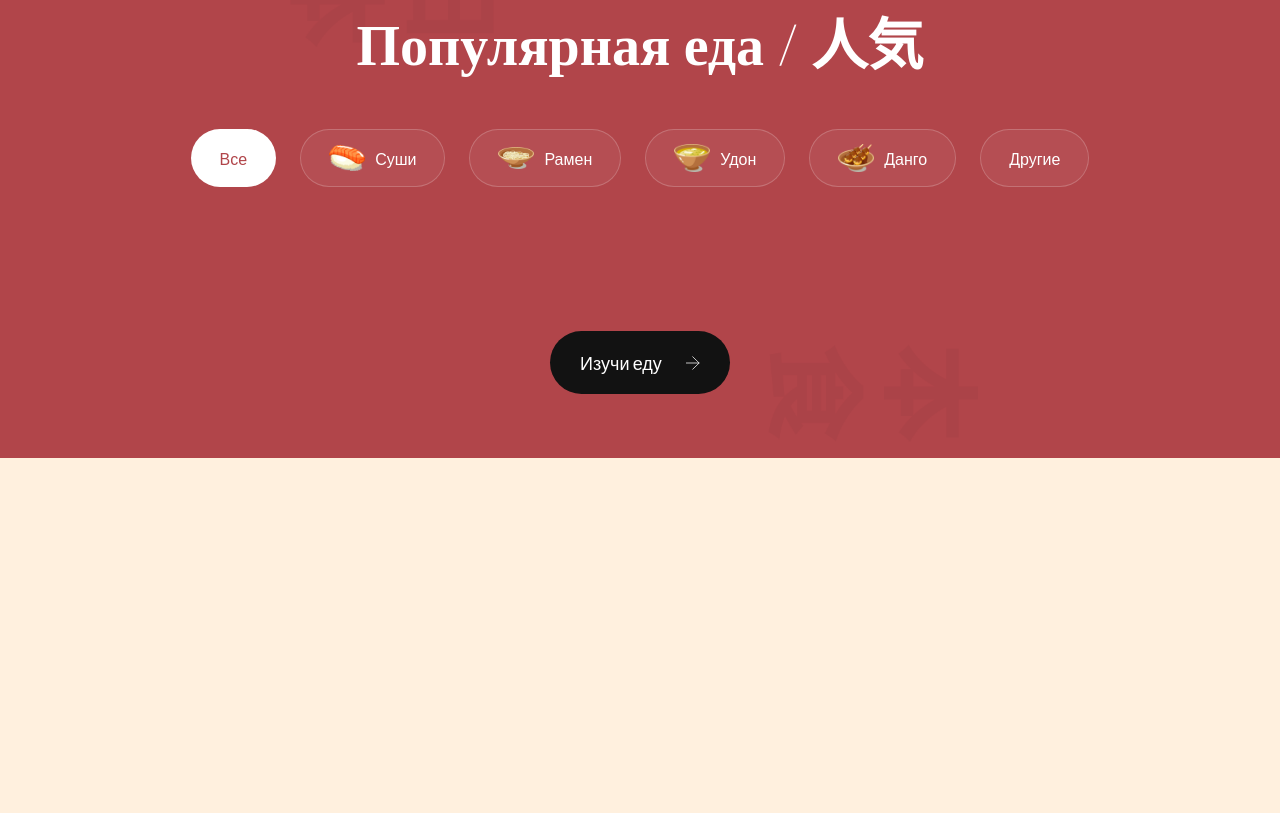
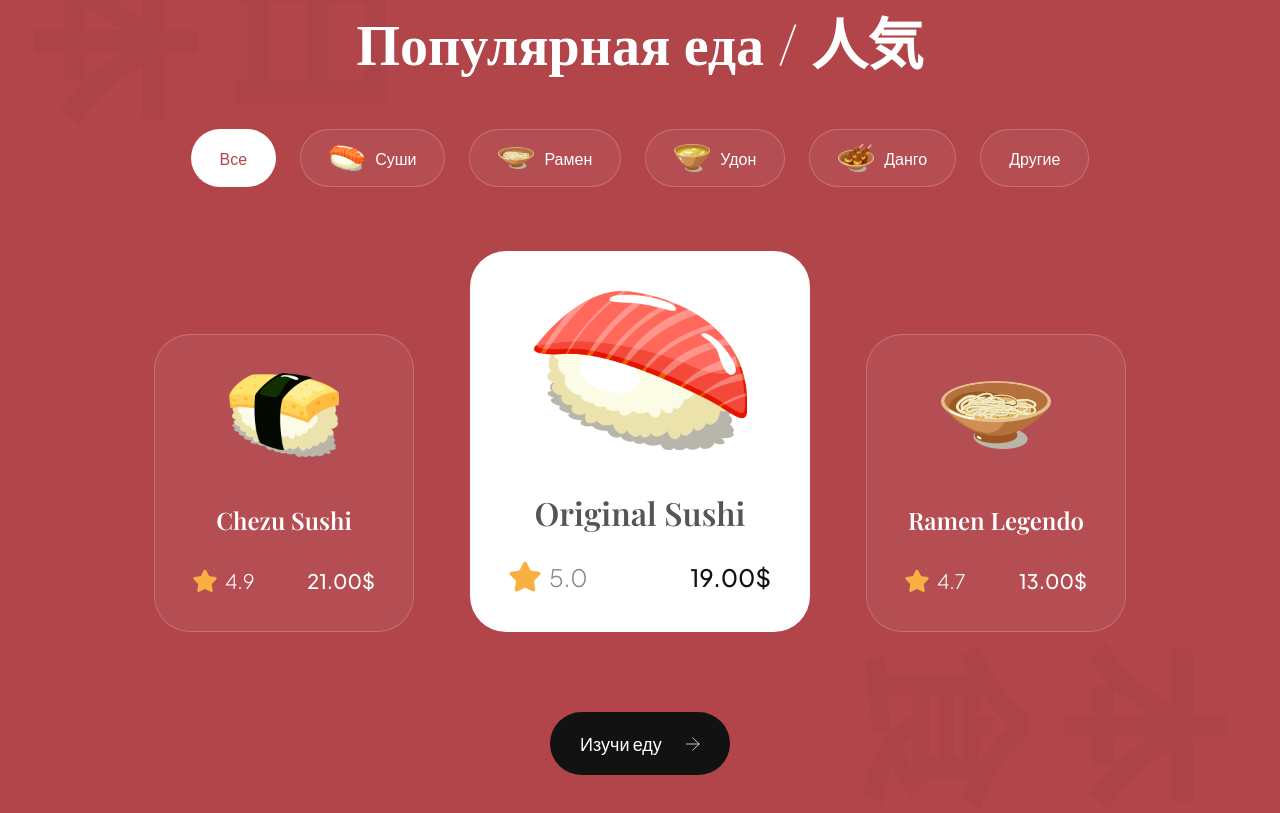
Before and after one commit to vibeclue/sushi-vite-vanilla-js, a plain HTML site: page index.html in a window 1280 px wide. Shown: the part 1579-2392 px from the top of the page. Before the commit the page ends 2037 px from the top, so only its background shows below. Drawn offline with nearby package versions, Linux system fonts and the light colour scheme.

Commit message:
add article in popular section

```diff
--- a/index.html
+++ b/index.html
@@ -134,7 +134,47 @@
     </div>
 
     <div class="popular-foods__catalogue">
+      <article class="popular-foods__card">
+        <img class="popular-foods__card-image" src="./src/assets/sushi-12.png" alt="sushi"/>
+        <h4 class="popular-foods__card-title">Chezu Sushi</h4>
 
+        <div class="popular-foods__card-details flex-between">
+          <div class="popular-foods__card-rating">
+            <img src="./src/assets/star.svg" alt="star">
+            <p>4.9</p>
+          </div>
+
+          <p class="popular-foods__card-price">21.00$</p>
+        </div>
+      </article>
+
+      <article class="popular-foods__card active-card">
+        <img class="popular-foods__card-image" src="./src/assets/sushi-11.png" alt="sushi"/>
+        <h4 class="popular-foods__card-title">Original Sushi</h4>
+
+        <div class="popular-foods__card-details flex-between">
+          <div class="popular-foods__card-rating">
+            <img src="./src/assets/star.svg" alt="star">
+            <p>5.0</p>
+          </div>
+
+          <p class="popular-foods__card-price">19.00$</p>
+        </div>
+      </article>
+
+      <article class="popular-foods__card">
+        <img class="popular-foods__card-image" src="./src/assets/sushi-10.png" alt="sushi"/>
+        <h4 class="popular-foods__card-title">Ramen Legendo</h4>
+
+        <div class="popular-foods__card-details flex-between">
+          <div class="popular-foods__card-rating">
+            <img src="./src/assets/star.svg" alt="star">
+            <p>4.7</p>
+          </div>
+
+          <p class="popular-foods__card-price">13.00$</p>
+        </div>
+      </article>
     </div>
 
     <button class="popular-foods__button">
@@ -142,7 +182,6 @@
       <img src="./src/assets/arrow-right.svg" alt="Изучи еду">
     </button>
 
-
   </section>
 
   <script src="./src/js/script.js" type="module"></script>
```
